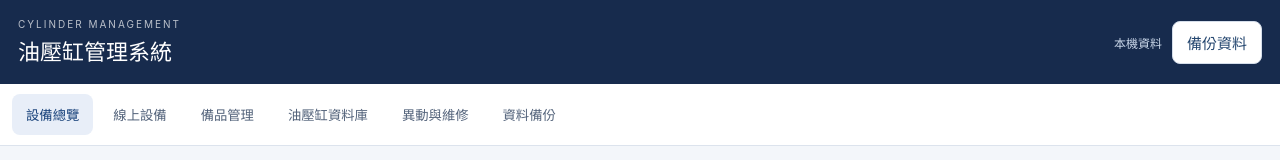
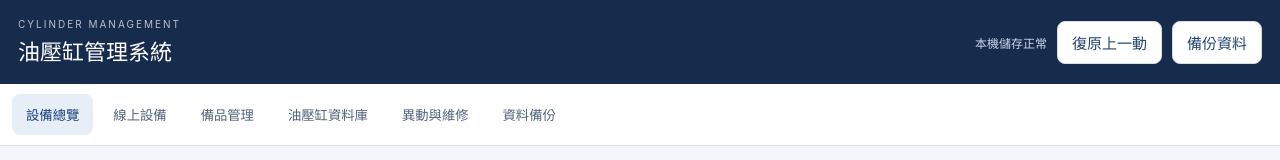
Before and after one commit to a98992012-commits/CYL, a plain HTML site: page index.html in a window 1280 px wide. Shown: the top 160 px of the page. Drawn offline with Linux system fonts and the light colour scheme.

Commit message:
Add undo action button

```diff
--- a/index.html
+++ b/index.html
@@ -13,7 +13,7 @@
 <body>
   <header class="topbar">
     <div><div class="eyebrow">CYLINDER MANAGEMENT</div><h1>油壓缸管理系統</h1></div>
-    <div class="top-actions"><span id="storageStatus" class="storage-status">本機資料</span><button id="backupTop" class="button button-light">備份資料</button></div>
+    <div class="top-actions"><span id="storageStatus" class="storage-status">本機資料</span><button id="undoTop" class="button button-light" disabled>復原上一動</button><button id="backupTop" class="button button-light">備份資料</button></div>
   </header>
   <nav class="nav" aria-label="主選單">
     <button data-page="overview" class="nav-button active">設備總覽</button>
```
